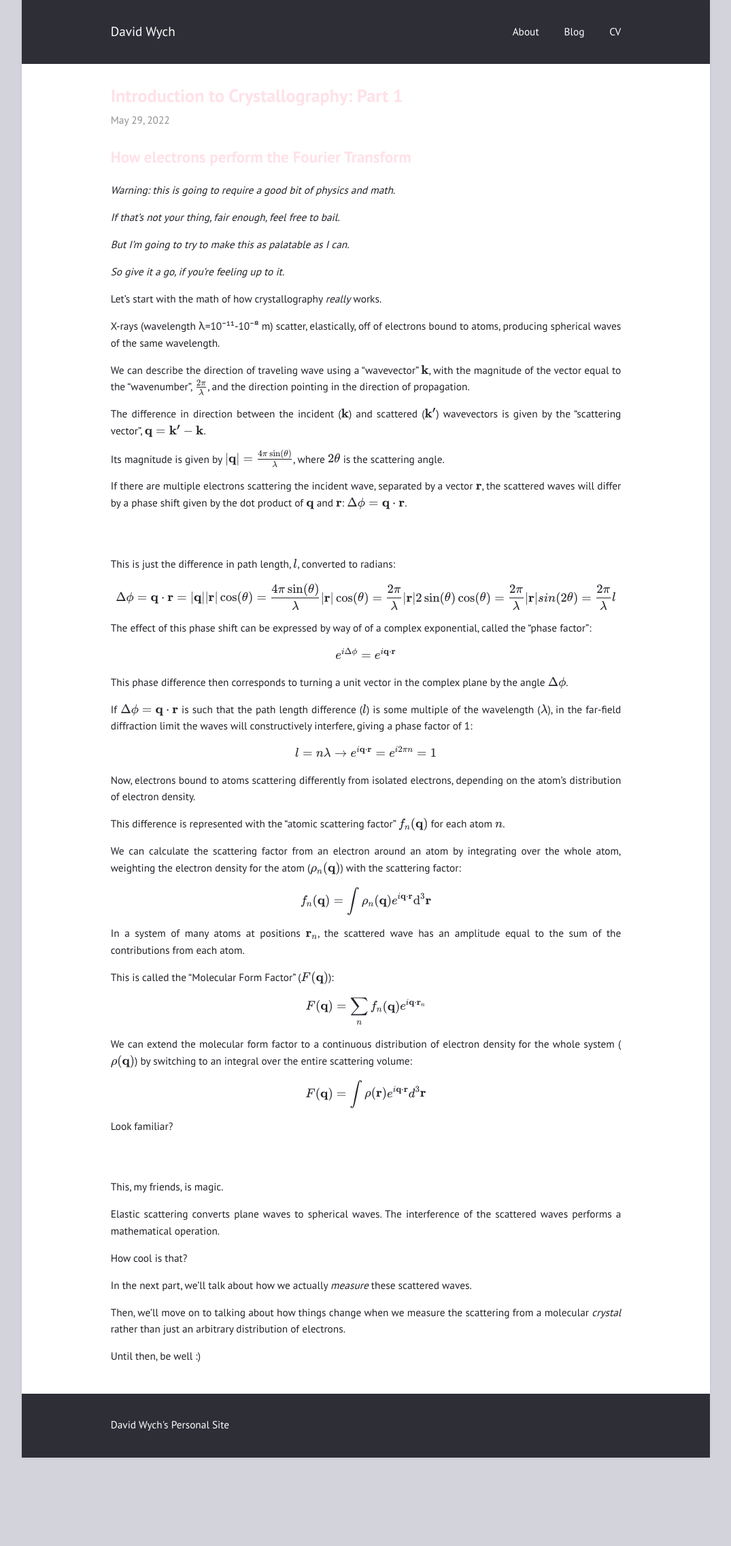
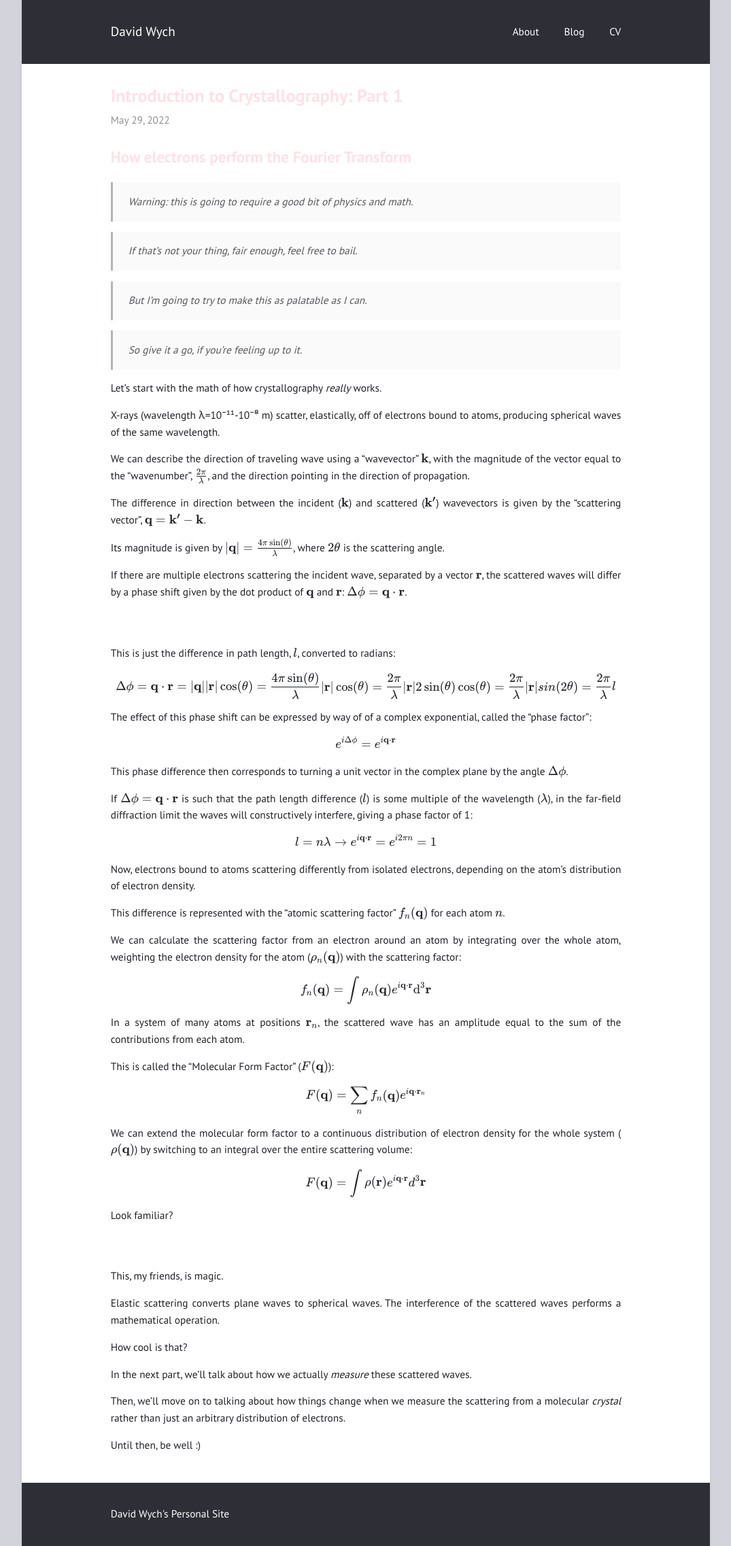
Before and after one commit to davidwych/davidwych.github.io, a Jekyll site: the page built from _posts/2022-05-29-intro-cryst_1.md, in a window 1280 px wide. Shown: the whole page at 68% size, without its empty margins (102-1177 px from the left). Built offline with Jekyll 4.4.1, drawn with Linux system fonts in a browser that asks for light colours; before the commit the page ends 2144 px from its top, so only the background shows below that.

```diff
--- a/_posts/2022-05-29-intro-cryst_1.md
+++ b/_posts/2022-05-29-intro-cryst_1.md
@@ -6,13 +6,13 @@ layout: post
 
 # How electrons perform the Fourier Transform
 
-*Warning: this is going to require a good bit of physics and math.*
+> *Warning: this is going to require a good bit of physics and math.*
 
-*If that's not your thing, fair enough, feel free to bail.*
+> *If that's not your thing, fair enough, feel free to bail.*
 
-*But I'm going to try to make this as palatable as I can.*
+> *But I'm going to try to make this as palatable as I can.*
 
-*So give it a go, if you're feeling up to it.*
+> *So give it a go, if you're feeling up to it.*
 
 Let's start with the math of how crystallography *really* works.
 
```
